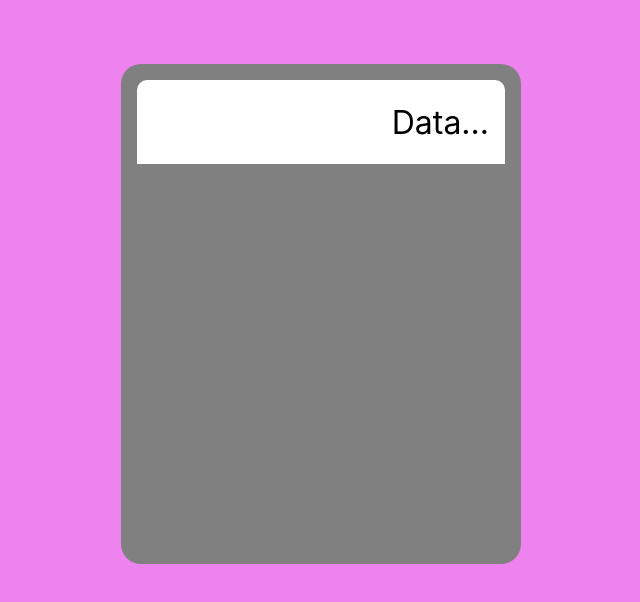
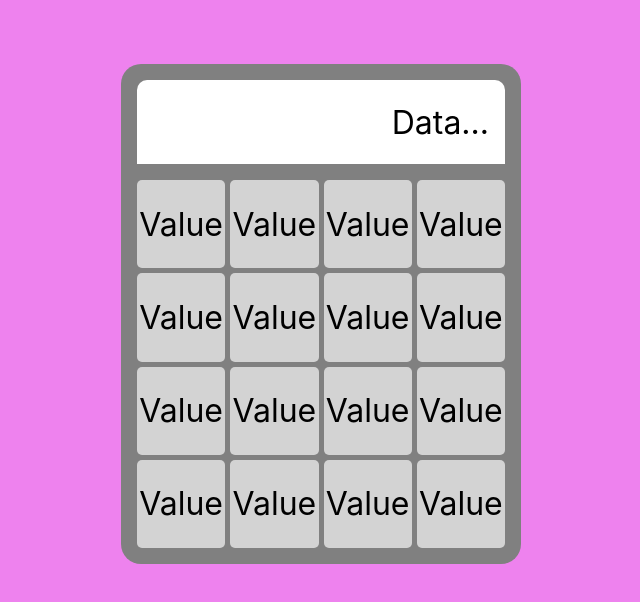
Before and after one commit to pernillafed/calculator-react, a React (Create React App) app: page / in a window 1280 px wide. Shown: the top 602 px of the page, without its empty margins (319-959 px from the left). Built offline with nearby package versions, Linux system fonts and the light colour scheme.

Commit message:
Created button container and button component
Added everything to the right place

```diff
--- /dev/null
+++ b/src/components/Button.js
@@ -0,0 +1,15 @@
+import ButtonsContainer from "./ButtonsContainer";
+
+import style from '../css/Button.module.css';
+
+function Button() {
+
+    return (
+        <div className={style.button}>
+            <span>Value</span>
+        </div>
+    )
+
+}
+
+export default Button;
--- /dev/null
+++ b/src/components/ButtonsContainer.js
@@ -0,0 +1,22 @@
+import { useState } from 'react';
+import Button from './Button';
+
+import style from '../css/ButtonsContainer.module.css';
+
+function ButtonsContainer() {
+
+    const [buttonsValues, setButtonsValues] = useState([
+        7, 8, 9, "/", 4, 5, 6, "x", 1, 2, 3, "-", "clear", 0, "+", "="
+    ]);
+
+    return (
+        <div className={style.buttons}>
+            {buttonsValues.map((value) => (
+                <Button key={value} />
+            ))}
+        </div>
+    )
+
+}
+
+export default ButtonsContainer;
--- a/src/components/Calculator.js
+++ b/src/components/Calculator.js
@@ -1,4 +1,5 @@
 import style from '../css/Calculator.module.css';
+import ButtonsContainer from './ButtonsContainer';
 import Display from './Display';
 
 function Calculator() {
@@ -6,6 +7,7 @@
     return (
         <div className={style.calculator}>
             <Display />
+            <ButtonsContainer />
         </div>
     )
 
```
